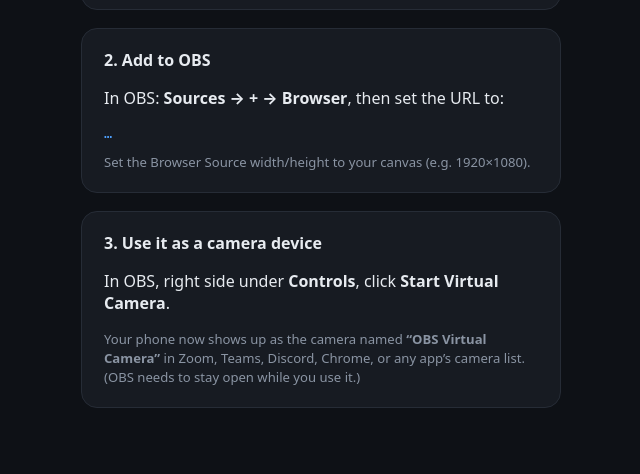
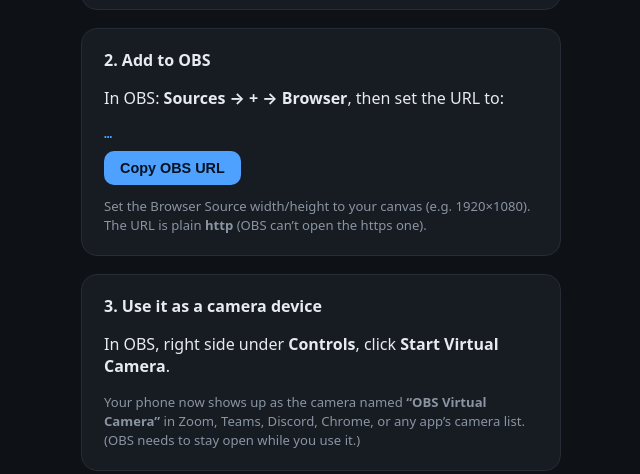
Before and after one commit to ThomasHartDev/obs-phone-cam, a website: page public/index.html in a window 1280 px wide. Shown: the part 537-1011 px from the top of the page, without its empty margins (319-959 px from the left). Drawn offline with Linux system fonts and the light colour scheme; no server answers.

Commit message:
feat: one-click Copy OBS URL button on the landing page
Prevents the https/http + port mixup that black-screened OBS: the OBS receiver
URL is now a copy button (with 'Copied' feedback) plus a note that it must be
http, so it goes in exact instead of hand-typed.

```diff
--- a/public/index.html
+++ b/public/index.html
@@ -38,9 +38,11 @@
         <p>
           In OBS: <strong>Sources → + → Browser</strong>, then set the URL to:
         </p>
-        <p class="mono copy" id="obsUrl" title="click to copy">…</p>
+        <p class="mono" id="obsUrl">…</p>
+        <button id="copyObs" type="button" class="copybtn">Copy OBS URL</button>
         <p class="note">
           Set the Browser Source width/height to your canvas (e.g. 1920×1080).
+          The URL is plain <strong>http</strong> (OBS can’t open the https one).
         </p>
       </section>
 
@@ -70,9 +72,13 @@
         document.getElementById("qr").src =
           "/qr?url=" + encodeURIComponent(senderUrl);
         document.getElementById("senderUrl").textContent = senderUrl;
-        const obsEl = document.getElementById("obsUrl");
-        obsEl.textContent = obsUrl;
-        obsEl.onclick = () => navigator.clipboard?.writeText(obsUrl);
+        document.getElementById("obsUrl").textContent = obsUrl;
+        const copyBtn = document.getElementById("copyObs");
+        copyBtn.onclick = async () => {
+          await navigator.clipboard?.writeText(obsUrl);
+          copyBtn.textContent = "Copied ✓";
+          setTimeout(() => (copyBtn.textContent = "Copy OBS URL"), 1500);
+        };
         // Fallback IPs (interface ranking is a best guess on multi-network laptops)
         const others = ips.slice(1);
         if (others.length) {
--- a/public/style.css
+++ b/public/style.css
@@ -13,7 +13,10 @@
 }
 body {
   margin: 0;
-  font-family: system-ui, -apple-system, sans-serif;
+  font-family:
+    system-ui,
+    -apple-system,
+    sans-serif;
   background: var(--bg);
   color: var(--fg);
 }
@@ -60,6 +63,20 @@
 .mono.copy {
   cursor: pointer;
 }
+.copybtn {
+  margin-top: 10px;
+  background: var(--accent);
+  color: #06121f;
+  border: none;
+  border-radius: 10px;
+  padding: 9px 16px;
+  font-size: 0.9rem;
+  font-weight: 600;
+  cursor: pointer;
+}
+.copybtn:hover {
+  filter: brightness(1.08);
+}
 .note {
   color: var(--muted);
   font-size: 0.82rem;
@@ -85,7 +102,8 @@
   left: 0;
   right: 0;
   bottom: 0;
-  padding: 16px calc(16px + env(safe-area-inset-right)) calc(20px + env(safe-area-inset-bottom))
+  padding: 16px calc(16px + env(safe-area-inset-right))
+    calc(20px + env(safe-area-inset-bottom))
     calc(16px + env(safe-area-inset-left));
   background: linear-gradient(transparent, rgba(0, 0, 0, 0.65));
   display: flex;
```
